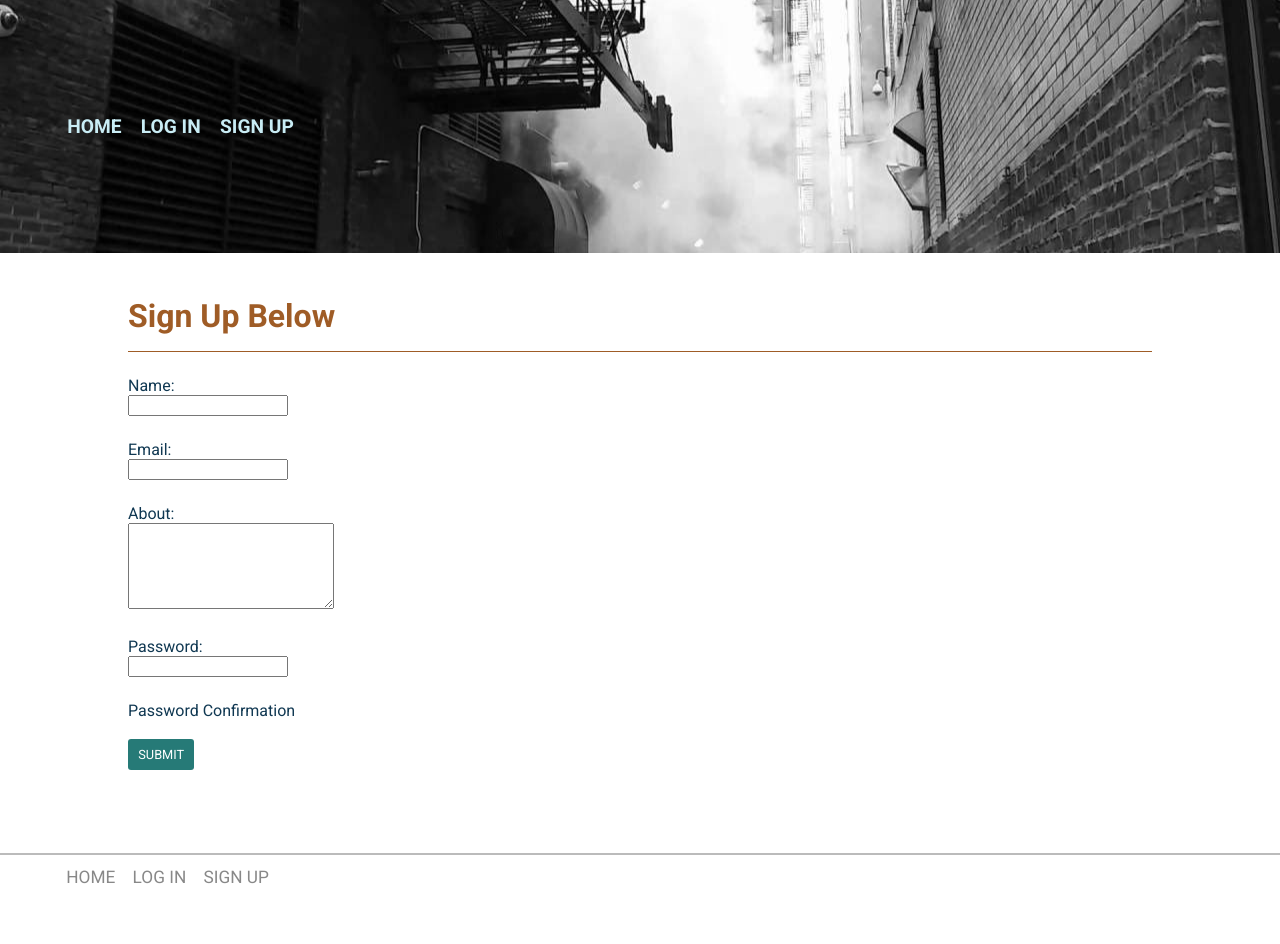
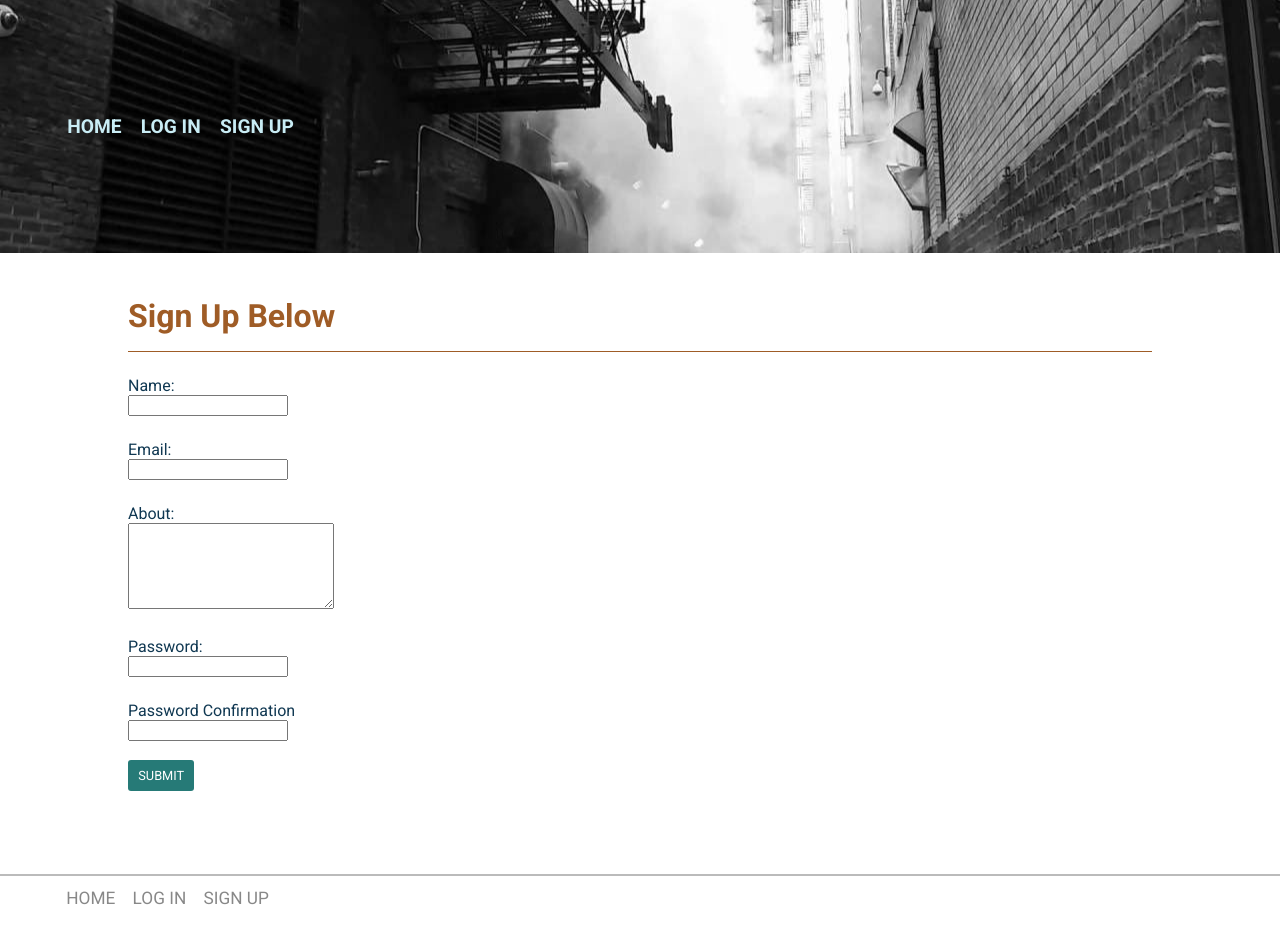
Before and after one commit to miloscomplex/feed-the-need-react, a React (Create React App) app in the folder frontend/: page /feed-the-need/sign-up in a window 1280 px wide. Shown: the top 944 px of the page. Built offline with nearby package versions, Linux system fonts and the light colour scheme.

Commit message:
made Login & SignUp be active forms.

```diff
--- a/frontend/src/components/Login.js
+++ b/frontend/src/components/Login.js
@@ -1,19 +1,23 @@
+import React, { useState } from 'react';
 
 function Login() {
+  const [name, setName] = useState();
+  const [password, setPassword] = useState();
 
   function handleOnSubmit(event) {
     event.preventDefault()
+    alert(`you have submited ${name}`)
   }
 
   return (
     <login>
       <h2>Login for Donator & Needy</h2>
-      <form name='chatBoxForm'>
+      <form name='chatBoxForm' onSubmit={event => handleOnSubmit(event)} >
         <label for='name'>Name:</label>
-        <input type='text' />
+        <input type='text' onChange={e => setName(e.target.value)} />
         <label for='password'>Password:</label>
-        <input type='text' />
-        <input type='submit' value='submit'/>
+        <input type='text' onChange={e => setPassword(e.target.value)} />
+        <input type='submit' value='submit' />
       </form>
     </login>
 
--- a/frontend/src/components/SignUp.js
+++ b/frontend/src/components/SignUp.js
@@ -1,21 +1,36 @@
+// passdown props to adjust form for donator or needy
+import React, { useState } from 'react';
+
 function SignUp() {
+  const [name, setName] = useState();
+  const [email, setEmail] = useState();
+  const [about, setAbout] = useState();
+  const [password, setPassword] = useState();
+  const [passwordConfirm, setPasswordConfirm] = useState();
+
+  function handleOnSubmit(event) {
+    event.preventDefault()
+    alert(`${name} has been submitted`)
+  }
+
   return (
     <div id='content'>
       <h1>Sign Up Below</h1>
-      <form name='signUpForm'>
+      <form name='signUpForm' onSubmit={ e => handleOnSubmit(e)} >
         <label for='name'>Name:</label>
-        <input type='text' name='name' />
+        <input type='text' name='name' onChange={e => setName(e.target.value)} />
 
         <label for='email'>Email:</label>
-        <input type='text' name='email' />
+        <input type='text' name='email' onChange={e => setEmail(e.target.value)} />
 
         <label for='about'>About:</label>
-        <textarea name='about' />
+        <textarea name='about' onChange={e => setAbout(e.target.value)} />
 
         <label for='password'>Password:</label>
-        <input type='text' name='password' />
+        <input type='text' name='password' onChange={e => setPassword(e.target.value)} />
 
         <label for='passwor-confirm'>Password Confirmation</label>
+        <input type='text' name='password-confirm' onChange={e => setPasswordConfirm(e.target.value)} />
         <input type='submit' value='submit' />
       </form>
     </div>
```
